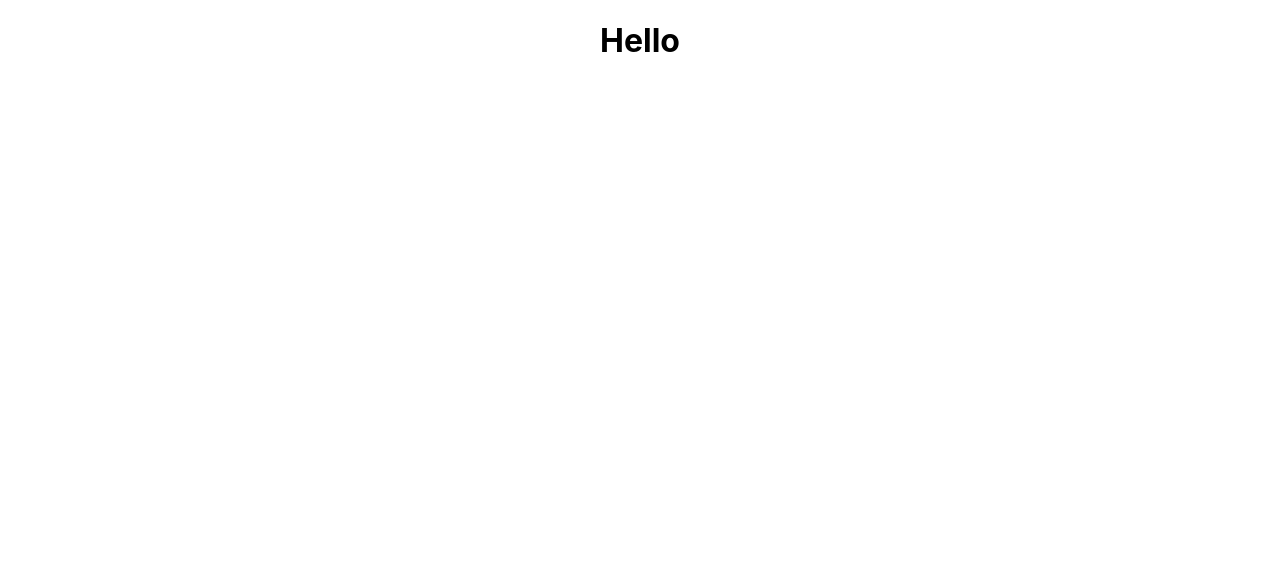
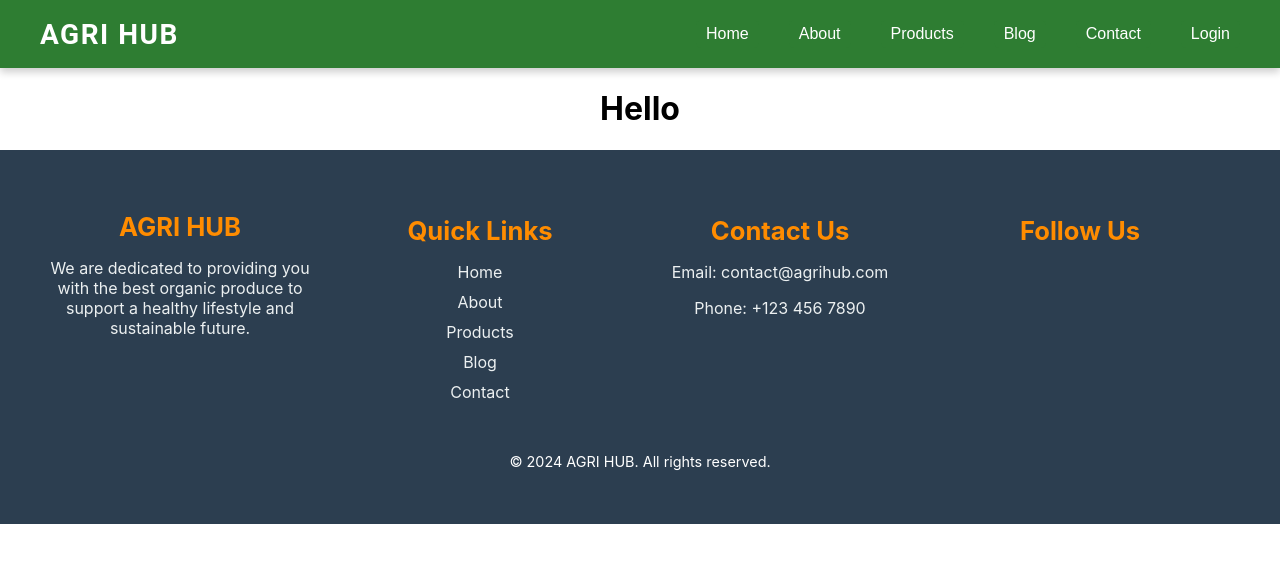
Before and after one commit to nadila2k/Agri_Connect_frontend, a React (Create React App) app: page / in a window 1280 px wide. Shown: the top 562 px of the page. Built offline with nearby package versions, Linux system fonts and the light colour scheme; the HTML template or start-up script is replaced by a standard one.

Commit message:
footer and header done

```diff
--- a/package.json
+++ b/package.json
@@ -3,6 +3,10 @@
   "version": "0.1.0",
   "private": true,
   "dependencies": {
+    "@emotion/react": "^11.13.3",
+    "@emotion/styled": "^11.13.0",
+    "@mui/icons-material": "^5.16.7",
+    "@mui/material": "^5.16.7",
     "@testing-library/jest-dom": "^5.17.0",
     "@testing-library/react": "^13.4.0",
     "@testing-library/user-event": "^13.5.0",
--- a/src/App.js
+++ b/src/App.js
@@ -1,9 +1,12 @@
 import './App.css';
+import Layout from './components/Layout';
 
 function App() {
   return (
     <div className="App">
+      <Layout>
       <h1>Hello</h1>
+      </Layout>
     </div>
   );
 }
--- /dev/null
+++ b/src/components/Layout/Footer/Footer.jsx
@@ -0,0 +1,84 @@
+import classes from './Footer.module.css';
+
+const Footer = () => {
+  return (
+    <footer className={classes.footer}>
+      <div className={classes['footer-content']}>
+        <div className={`${classes['footer-section']} ${classes.about}`}>
+          <h2 className={classes['footer-title']}>AGRI HUB</h2>
+          <p>
+            We are dedicated to providing you with the best organic produce to
+            support a healthy lifestyle and sustainable future.
+          </p>
+        </div>
+        <div className={`${classes['footer-section']} ${classes.links}`}>
+          <h3 className={classes['footer-title']}>Quick Links</h3>
+          <ul>
+            <li>
+              <a href="#home">Home</a>
+            </li>
+            <li>
+              <a href="#about">About</a>
+            </li>
+            <li>
+              <a href="#products">Products</a>
+            </li>
+            <li>
+              <a href="#blog">Blog</a>
+            </li>
+            <li>
+              <a href="#contact">Contact</a>
+            </li>
+          </ul>
+        </div>
+        <div className={`${classes['footer-section']} ${classes.contact}`}>
+          <h3 className={classes['footer-title']}>Contact Us</h3>
+          <p>Email: contact@agrihub.com</p>
+          <p>Phone: +123 456 7890</p>
+        </div>
+        <div className={`${classes['footer-section']} ${classes.social}`}>
+          <h3 className={classes['footer-title']}>Follow Us</h3>
+          <div className={classes['social-icons']}>
+            <a
+              href="https://facebook.com"
+              aria-label="Facebook"
+              target="_blank"
+              rel="noopener noreferrer"
+            >
+              {/* <FontAwesomeIcon icon={faFacebookF} /> */}
+            </a>
+            <a
+              href="https://twitter.com"
+              aria-label="Twitter"
+              target="_blank"
+              rel="noopener noreferrer"
+            >
+              {/* <FontAwesomeIcon icon={faTwitter} /> */}
+            </a>
+            <a
+              href="https://instagram.com"
+              aria-label="Instagram"
+              target="_blank"
+              rel="noopener noreferrer"
+            >
+              {/* <FontAwesomeIcon icon={faInstagram} /> */}
+            </a>
+            <a
+              href="https://linkedin.com"
+              aria-label="LinkedIn"
+              target="_blank"
+              rel="noopener noreferrer"
+            >
+              {/* <FontAwesomeIcon icon={faLinkedin} /> */}
+            </a>
+          </div>
+        </div>
+      </div>
+      <div className={classes['footer-bottom']}>
+        <p>&copy; {new Date().getFullYear()} AGRI HUB. All rights reserved.</p>
+      </div>
+    </footer>
+  )
+}
+
+export default Footer
--- /dev/null
+++ b/src/components/Layout/Footer/Footer.module.css
@@ -0,0 +1,72 @@
+.footer {
+  background-color: #2c3e50;
+  color: white;
+  padding: 40px 20px;
+  display: flex;
+  flex-direction: column;
+}
+
+.footer-content {
+  display: flex;
+  flex-wrap: wrap;
+  justify-content: space-between;
+  max-width: 1200px;
+  margin: 0 auto;
+}
+
+.footer-section {
+  flex: 1;
+  margin-right: 20px;
+  min-width: 200px;
+}
+
+.footer-title {
+  font-size: 1.6rem;
+  margin-bottom: 10px;
+  color: #ff8c00;
+}
+
+.footer-section p,
+.footer-section ul {
+  font-size: 1rem;
+  color: #ecf0f1;
+}
+
+.footer-section ul {
+  list-style: none;
+  padding: 0;
+}
+
+.footer-section ul li {
+  margin-bottom: 10px;
+}
+
+.footer-section ul li a {
+  color: #ecf0f1;
+  text-decoration: none;
+}
+
+.footer-section ul li a:hover {
+  text-decoration: underline;
+}
+
+.social-icons {
+  display: flex;
+  gap: 15px;
+}
+
+.social-icons a {
+  color: #ecf0f1;
+  font-size: 1.5rem;
+  transition: color 0.3s;
+}
+
+.social-icons a:hover {
+  color: #ff8c00;
+}
+
+.footer-bottom {
+  text-align: center;
+  margin-top: 20px;
+  font-size: 0.9rem;
+}
--- /dev/null
+++ b/src/components/Layout/Header/Header.jsx
@@ -0,0 +1,35 @@
+import classes from "./Header.module.css";
+
+const  Header = () => {
+  return (
+    <header className={classes.header}>
+      <div className={classes.logo}>
+        AGRI HUB
+      </div>
+      <nav>
+        <ul>
+          <li>
+            <button>Home</button>
+          </li>
+          <li>
+            <button>About</button>
+          </li>
+          <li>
+            <button>Products</button>
+          </li>
+          <li>
+            <button>Blog</button>
+          </li>
+          <li>
+            <button>Contact</button>
+          </li>
+          <li>
+            <button>Login</button>
+          </li>
+        </ul>
+      </nav>
+    </header>
+  );
+}
+
+export default Header;
--- /dev/null
+++ b/src/components/Layout/Header/Header.module.css
@@ -0,0 +1,103 @@
+.header {
+  display: flex;
+  justify-content: space-between;
+  align-items: center;
+  background-color: #2e7d32;
+  color: white;
+  padding: 15px 40px;
+  box-shadow: 0 4px 8px rgba(0, 0, 0, 0.2);
+  position: relative;
+  z-index: 1000;
+}
+
+.header .logo {
+  font-size: 28px;
+  font-weight: 700;
+  font-family: 'Roboto', sans-serif;
+  text-transform: uppercase;
+  letter-spacing: 1.5px;
+}
+
+.header nav ul {
+  list-style: none;
+  display: flex;
+  gap: 30px;
+  margin: 0;
+  padding: 0;
+  font-size: 16px;
+}
+
+.header nav ul li {
+  position: relative;
+  padding: 5px 0;
+  transition: color 0.3s ease-in-out;
+}
+
+.header nav ul li button {
+  background-color: #2e7d32; /* Same background color as header */
+  border: none;
+  color: white;
+  font-size: 16px;
+  cursor: pointer;
+  padding: 5px 10px;
+  border-radius: 5px;
+  transition: color 0.3s ease-in-out, background-color 0.3s ease-in-out;
+}
+
+.header nav ul li button:hover {
+  color: #ffeb3b;
+  background-color: rgba(255, 235, 59, 0.1);
+}
+
+.header nav ul li::after {
+  content: '';
+  position: absolute;
+  width: 0;
+  height: 2px;
+  background-color: #ffeb3b;
+  left: 0;
+  bottom: -5px;
+  transition: width 0.3s ease-in-out;
+}
+
+.header nav ul li:hover::after {
+  width: 100%;
+}
+
+.header .login-button {
+  background-color: #ff8c00;
+  color: white;
+  padding: 10px 20px;
+  border: none;
+  border-radius: 25px;
+  cursor: pointer;
+  font-size: 16px;
+  font-weight: 600;
+  transition: background-color 0.3s ease-in-out, transform 0.3s ease-in-out;
+}
+
+.header .login-button:hover {
+  background-color: #ff7043;
+  transform: translateY(-3px);
+}
+
+.header .login-button:active {
+  transform: translateY(1px);
+}
+
+@media (max-width: 768px) {
+  .header {
+    flex-direction: column;
+    padding: 20px;
+  }
+
+  .header nav ul {
+    flex-direction: column;
+    gap: 15px;
+    align-items: center;
+  }
+
+  .header .login-button {
+    margin-top: 15px;
+  }
+}
--- /dev/null
+++ b/src/components/Layout/index.jsx
@@ -0,0 +1,15 @@
+import React from 'react'
+import Header from './Header/Header'
+import Footer from './Footer/Footer'
+
+const Layout = ({children}) => {
+  return (
+    <>
+      <Header />
+      {children}
+      <Footer />
+    </>
+  )
+}
+
+export default Layout
```
Also changed, not shown: 1 other file (tests, documents, lock files or other folders).
